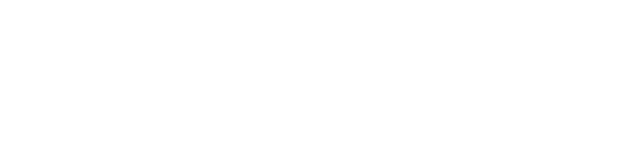
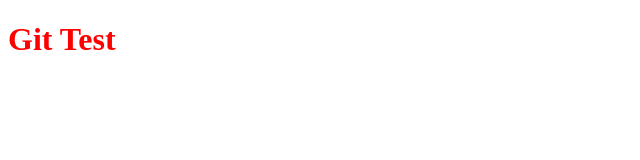
Before and after one commit to Arpon7/my-second-repo, a plain HTML site: page index.html in a window 1280 px wide. Shown: the whole page, without its empty margins (0-640 px from the left). Drawn offline with Linux system fonts and the light colour scheme.

Commit message:
my second git. in it i am testing git

```diff
--- a/index.html
+++ b/index.html
@@ -5,8 +5,9 @@
   <meta http-equiv="X-UA-Compatible" content="IE=edge">
   <meta name="viewport" content="width=device-width, initial-scale=1.0">
   <title>my-second-repo</title>
+  <link rel="stylesheet" href="style.css">
 </head>
 <body>
-
+  <h1>Git Test</h1>
 </body>
 </html>
--- /dev/null
+++ b/style.css
@@ -0,0 +1,3 @@
+h1{
+  color: red;
+}
```
